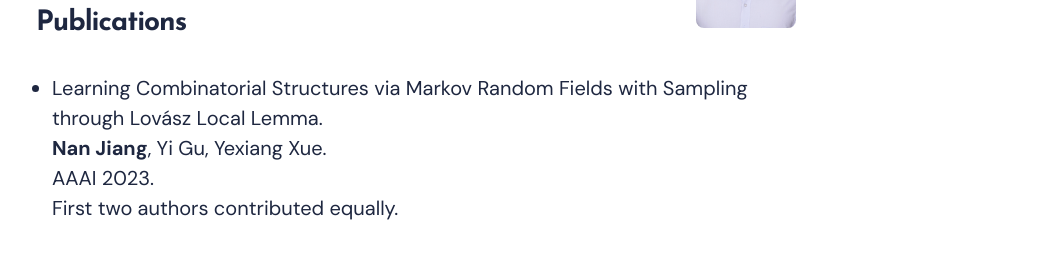
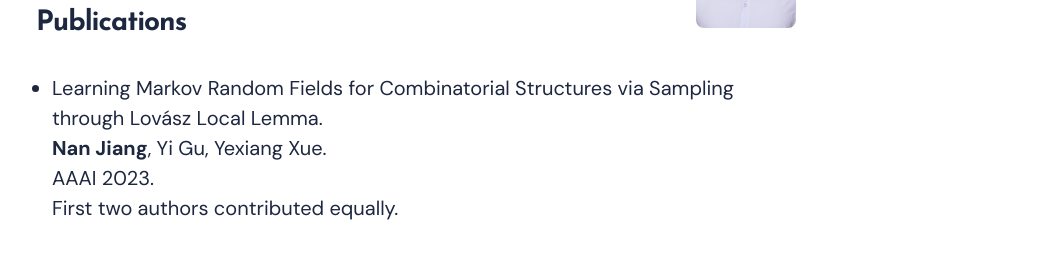
Before and after one commit to jiangnanhugo/jiangnanhugo.github.io, a Jekyll site: the page built from _pages/about.md, in a window 1280 px wide and 900 px high, scrolled down 1010 px. Shown: the part 185-445 px from the top of the window, without its empty margins (224-1263 px from the left). Built offline with Jekyll 4.4.1, drawn with Linux system fonts in a browser that asks for light colours; nearby versions of some CDN libraries.

Commit message:
Update about.md

```diff
--- a/_pages/about.md
+++ b/_pages/about.md
@@ -14,7 +14,7 @@ My name is Nan Jiang. I'm a PhD student in the department of Computer Science, P
 
 ## Publications
 
-- Learning Combinatorial Structures via Markov Random Fields with Sampling through Lovász Local Lemma. \\
+- Learning Markov Random Fields for Combinatorial Structures via Sampling through Lovász Local Lemma. \\
 **Nan Jiang**, Yi Gu, Yexiang Xue. \\
 AAAI 2023. \\
 First two authors contributed equally.
```
